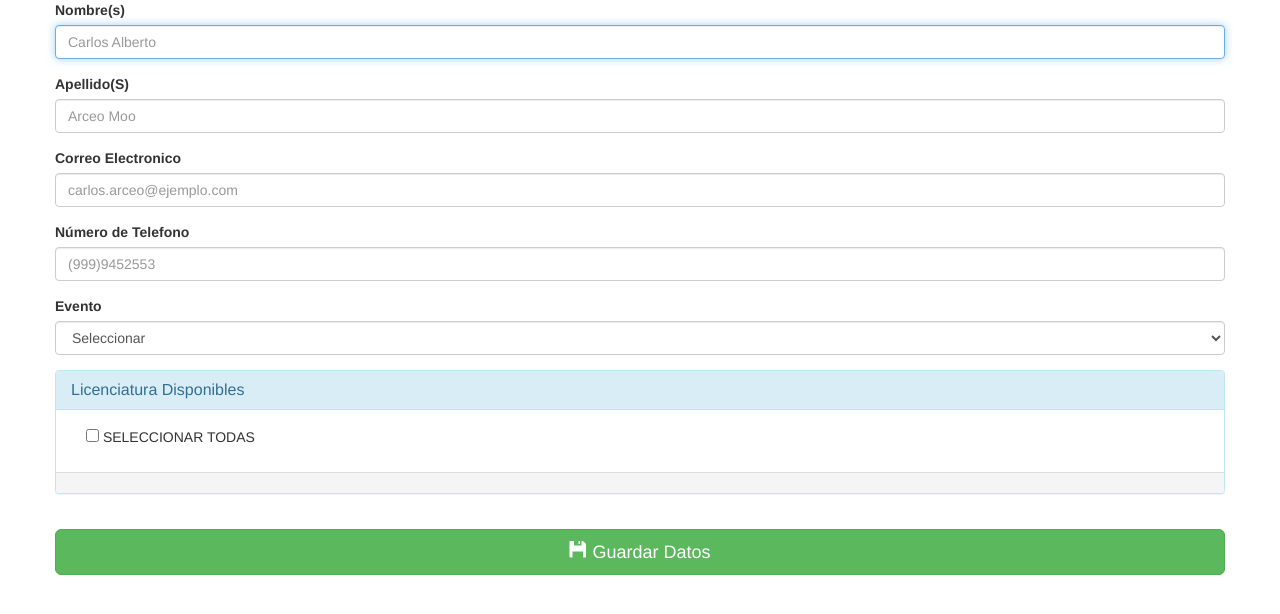
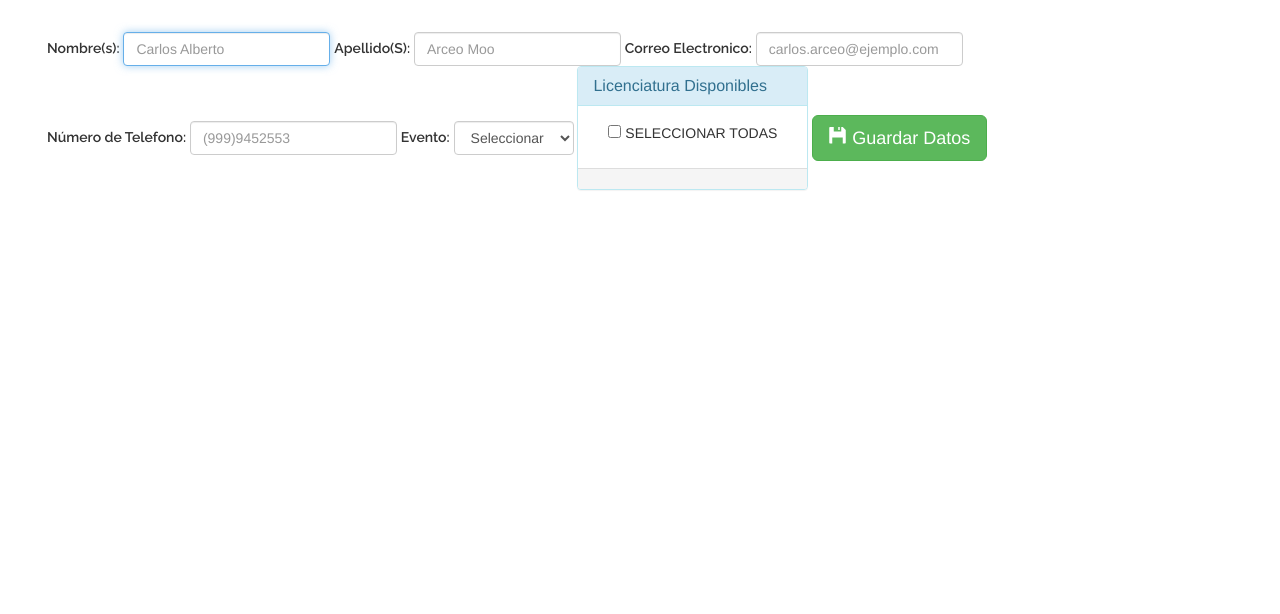
Before and after one commit to CarlosArceo/Registro, a PHP site: page /vistas/registrar_alumno.php in a window 1280 px wide. Shown: the part 152-766 px from the top of the page. Run offline with PHP 8.4, Linux system fonts and the light colour scheme; data that the repository does not hold is empty.

Commit message:
Ok
Cambios realizados en el trabajo

```diff
--- a/css/estilo.css
+++ b/css/estilo.css
@@ -124,3 +124,11 @@ body{
 .caja a:hover{
 	font-size: 40px;
 }
+
+label{
+	font-family: 'Raleway', sans-serif;
+}
+#divRegistro{
+	margin-top: 15px;
+	margin: 32px;
+}
--- a/vistas/registrar_alumno.php
+++ b/vistas/registrar_alumno.php
@@ -35,26 +35,26 @@
 
 		 ?>
 		 <!-- DIV FORMULARIO -->
-		 <div class="container" id="divRegistro" name="">
-		 	<form action="../funciones/guardar_personas.php" method="POST" class="form-horizontal" id="formulario1">
+		 <div class="container-fluid animated bounceInLeft" id="divRegistro" name="">
+		 	<form action="../funciones/guardar_personas.php" method="POST" class="form-inline" id="formulario1">
 		 		<div class="form-group">
-		 			<label>Nombre(s)</label>
+		 			<label>Nombre(s):</label>
 		 			<input type="text" name="nombreAlumno" class="form-control" placeholder="Carlos Alberto" required="" autofocus="" tabindex="1">
 		 		</div>
 		 		<div class="form-group">
-		 			<label>Apellido(S)</label>
+		 			<label>Apellido(S):</label>
 		 			<input type="text" name="apellidoAlumno" class="form-control" placeholder="Arceo Moo" required="" tabindex="2">
 		 		</div>
 		 		<div class="form-group">
-		 			<label>Correo Electronico</label>
+		 			<label>Correo Electronico:</label>
 		 			<input type="email" name="correoAlumno" class="form-control" placeholder="carlos.arceo@ejemplo.com" required="" tabindex="3">
 		 		</div>
 		 		<div class="form-group">
-		 			<label>Número de Telefono</label>
+		 			<label>Número de Telefono:</label>
 		 			<input type="text" name="telefonoAlumno" class="form-control" placeholder="(999)9452553" required="" tabindex="4">
 		 		</div>
 		 		<div class="form-group">
-		 			<label>Evento</label>
+		 			<label>Evento:</label>
 		 			<select name="evento" id="evento" class="form-control" tabindex="5" required="">
 		 				<option>Seleccionar</option>
 		 				<?php
```
Also changed, not shown: vistas/evento_nuevo.php (+17 -2 lines).
